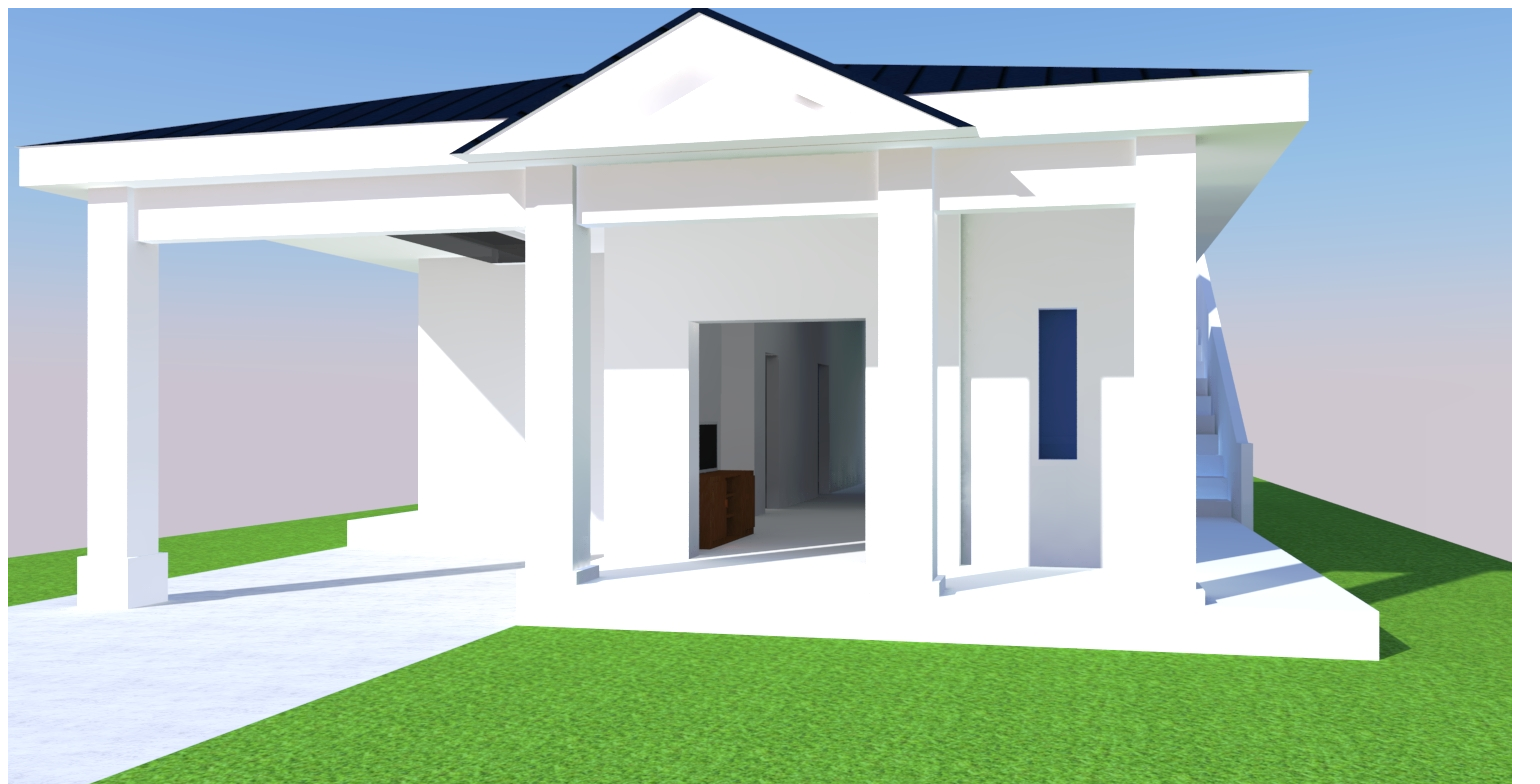
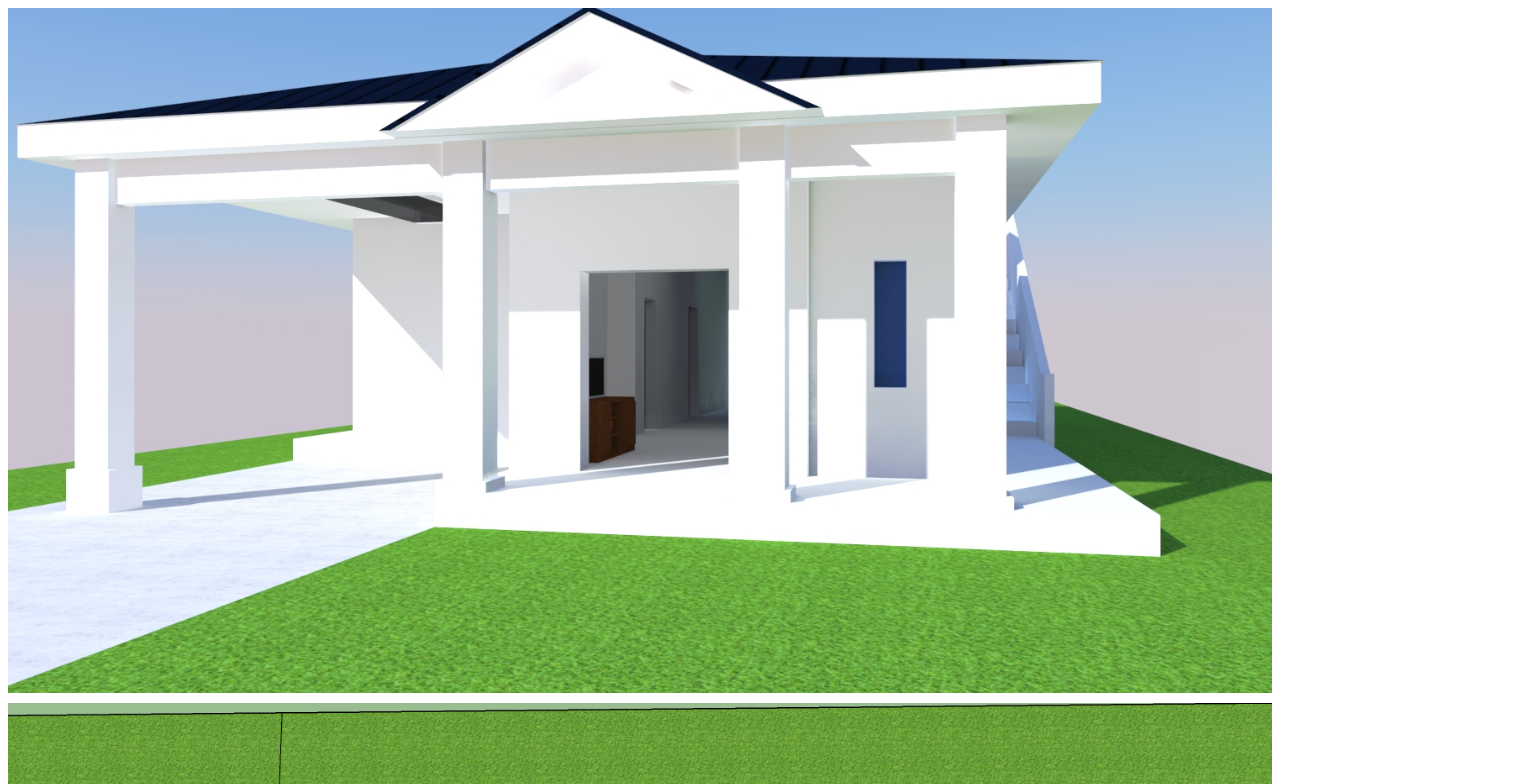
Before and after one commit to chris-sub/house, a plain HTML site: page index.html in a window 1280 px wide. Shown: the top 784 px of the page, 1540 px wide, since content can reach past the window. Drawn offline with Linux system fonts and the light colour scheme.

Commit message:
Adjusted max widths

```diff
--- a/index.html
+++ b/index.html
@@ -2,7 +2,7 @@
 <html>
 <head>
 <style>
-img {display:block; margin-bottom:10px}
+img {display:block; margin-bottom:10px; max-width:100%; }
 </style>
 </head>
 <body>
```
